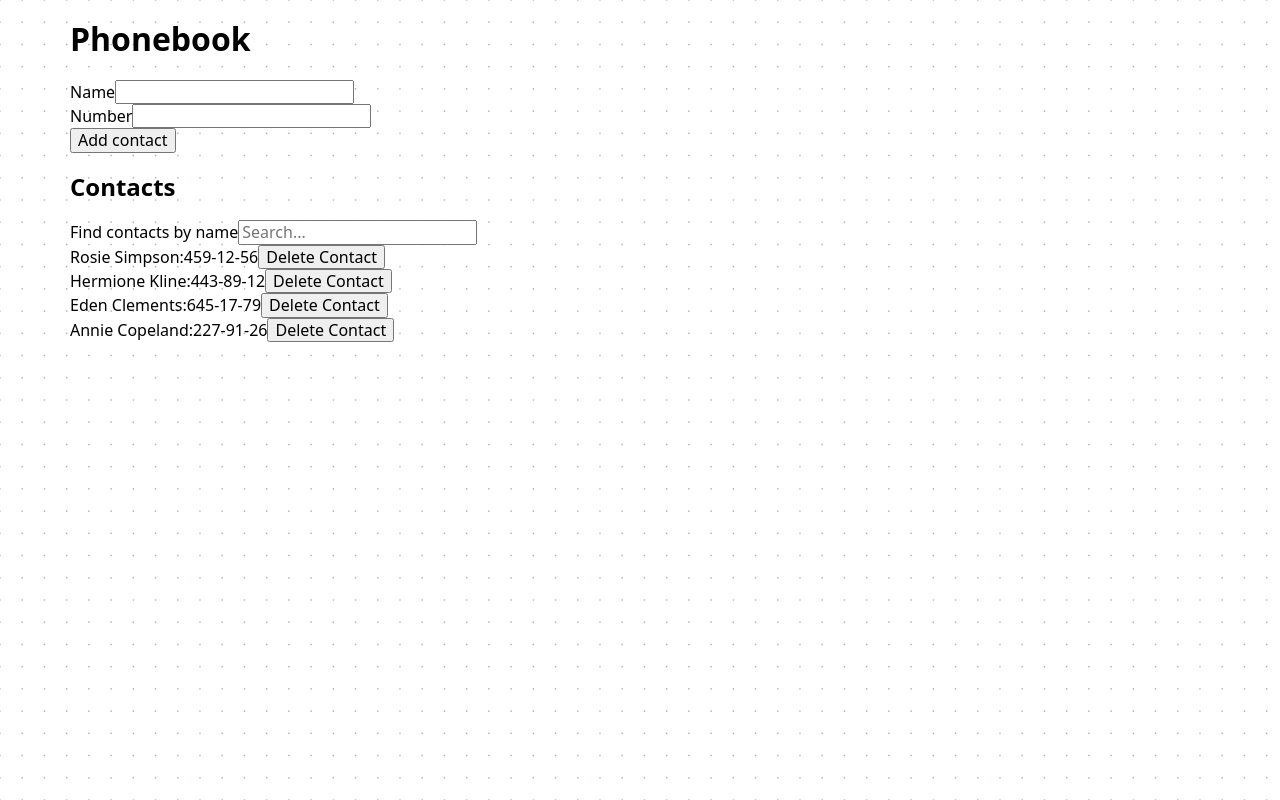
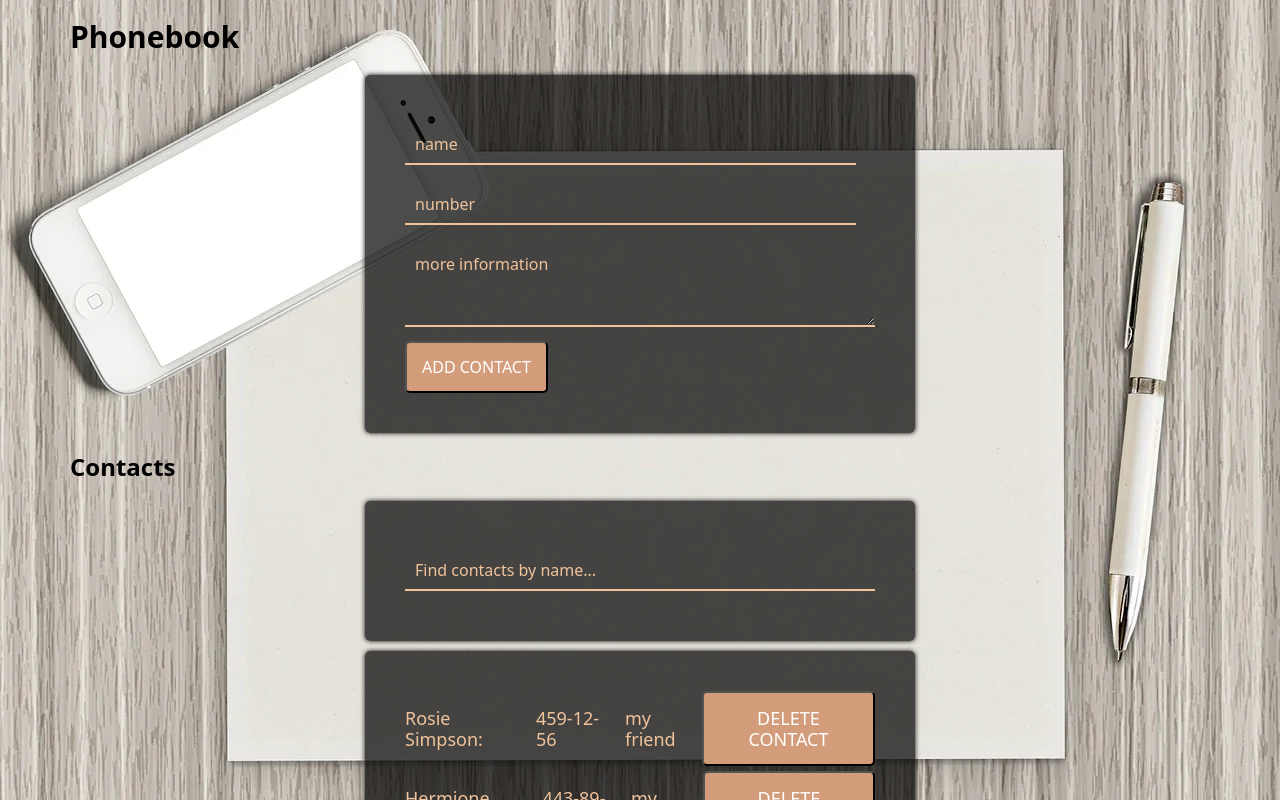
Before and after one commit to KaterynaLutska/Phonebook-React-02, a React (Create React App) app: page / in a window 1280 px wide. Shown: the top 800 px of the page. Built offline with nearby package versions, Linux system fonts and the light colour scheme.

Commit message:
add hw with css

```diff
--- a/public/index.html
+++ b/public/index.html
@@ -3,7 +3,11 @@
   <head>
     <meta charset="utf-8"/>
     <meta name="viewport" content="width=device-width, initial-scale=1" />
-    <title>hw-01</title>
+    <link rel="preconnect" href="https://fonts.gstatic.com">
+    <link href="https://fonts.googleapis.com/css2?family=Roboto:wght@300;500;700&display=swap" rel="stylesheet">
+    <link rel="preconnect" href="https://fonts.gstatic.com">
+    <link href="https://fonts.googleapis.com/css2?family=Poppins:wght@200;500;700&display=swap" rel="stylesheet">
+    <title>hw-02</title>
   </head>
   <body>
     <div id="root"></div>
--- a/src/App.css
+++ b/src/App.css
@@ -1,6 +1,8 @@
 body {
-  font-family: sans-serif;
-  background-image: url('../src/images/bg-pattern.png');
+  font-family: 'Poppins', sans-serif;
+  background: url('./images/paper-1215551_1280.webp') top center;
+  background-size: cover;
+  height: 100vh;
 }
 img {
   display: block;
@@ -17,3 +19,95 @@ ul {
 p {
   margin: 0;
 }
+
+h1 {
+  font-size: 30px;
+}
+
+.phonebook,
+.filter,
+.contact-list {
+  max-width: 550px;
+  margin: 0 auto;
+  background: rgba(0, 0, 0, 0.7);
+  padding: 40px;
+  border-radius: 5px;
+  box-shadow: 0 0 5px;
+}
+.phonebook-input-fielsds {
+  display: flex;
+  flex-direction: column;
+  margin-right: 4%;
+}
+
+.phonebook-input-fielsds .phonebook-input,
+.filter-input,
+.msg textarea {
+  margin: 10px 0;
+  background: transparent;
+  border: 0;
+  border-bottom: 2px solid #f0c39c;
+  padding: 10px;
+  color: #f0c39c;
+  width: 100%;
+}
+
+.msg textarea {
+  height: 82px;
+}
+::-moz-input-placeholder {
+  color: #f0c39c;
+}
+
+::-ms-input-placeholder {
+  color: #f0c39c;
+}
+
+::-webkit-input-placeholder {
+  color: #f0c39c;
+}
+
+.btn {
+  background: #d39d7c;
+  text-align: center;
+  padding: 15px;
+  border-radius: 5px;
+  color: #fff;
+  cursor: pointer;
+  text-transform: uppercase;
+}
+
+@media screen and (max-width: 600px) {
+  .phonebook {
+    flex-direction: column;
+  }
+  .msg textarea {
+    height: 80px;
+  }
+  .phonebook-input-fielsds,
+  .msg {
+    width: 100%;
+  }
+}
+
+.contact-item {
+  font-size: 18px;
+  color: #f0c39c;
+  display: flex;
+  justify-content: space-between;
+  align-items: center;
+  margin-bottom: 5px;
+}
+
+.contact-span {
+  margin-left: 10px;
+  margin-right: 10px;
+}
+.filter {
+  margin-bottom: 10px;
+}
+
+.contact-message {
+  font-size: 18px;
+  color: #f0c39c;
+}
--- a/src/App.js
+++ b/src/App.js
@@ -1,10 +1,7 @@
 import './App.css';
-// бібліотеки json //
+import { v4 as uuidv4 } from 'uuid';
+import { Component } from 'react';
 
-import { Component } from 'react';
-import { v4 as uuidv4 } from 'uuid';
-
-// all import //
 import Container from './components/Container/Container';
 import ContactForm from './components/ContactForm';
 import Filter from './components/Filter';
@@ -13,10 +10,30 @@ import ContactList from './components/ContactList';
 class App extends Component {
   state = {
     contacts: [
-      { id: 'id-1', name: 'Rosie Simpson', number: '459-12-56' },
-      { id: 'id-2', name: 'Hermione Kline', number: '443-89-12' },
-      { id: 'id-3', name: 'Eden Clements', number: '645-17-79' },
-      { id: 'id-4', name: 'Annie Copeland', number: '227-91-26' },
+      {
+        id: 'id-1',
+        name: 'Rosie Simpson',
+        number: '459-12-56',
+        message: 'my friend ',
+      },
+      {
+        id: 'id-2',
+        name: 'Hermione Kline',
+        number: '443-89-12',
+        message: 'my sister',
+      },
+      {
+        id: 'id-3',
+        name: 'Eden Clements',
+        number: '645-17-79',
+        message: 'courier',
+      },
+      {
+        id: 'id-4',
+        name: 'Annie Copeland',
+        number: '227-91-26',
+        message: 'my colleague',
+      },
     ],
     filter: '',
   };
@@ -31,6 +48,7 @@ class App extends Component {
         id: uuidv4(),
         name: data.name,
         number: data.number,
+        message: data.message,
       });
       this.setState({ ...contacts });
     }
@@ -59,7 +77,7 @@ class App extends Component {
           <h1>Phonebook</h1>
           <ContactForm onSubmit={this.formSubmitHandler} />
           <h2>Contacts</h2>
-          <Filter filter={this.state.filter} changeFilter={this.changeFilter} />
+          <Filter filter={filter} changeFilter={this.changeFilter} />
           <ContactList
             contacts={visibleFilter}
             onDelete={this.deleteContacts}
--- a/src/components/ContactForm/ContactForm.jsx
+++ b/src/components/ContactForm/ContactForm.jsx
@@ -1,62 +1,70 @@
 import { Component } from 'react';
+import PropTypes from 'prop-types';
 
 class ContactForm extends Component {
   state = {
     name: '',
     number: '',
+    message: '',
   };
 
   handleChange = e => {
     const { name, value } = e.currentTarget;
-
     this.setState({
-      [name]: value,
+      [name]: value, //
     });
   };
 
   handleSubmit = e => {
     e.preventDefault();
-
     this.props.onSubmit(this.state);
-
     this.reset();
   };
 
   reset = () => {
-    this.setState({ name: '', number: '' });
+    this.setState({ name: '', number: '', message: '' });
   };
 
   render() {
-    const { name, number } = this.state;
-
+    const { name, number, message } = this.state;
     return (
       <div className="phonebook">
         <form onSubmit={this.handleSubmit} className="phonebook-form">
-          <div className="phonebook-wrap">
+          <div className="phonebook-input-fielsds">
             <label htmlFor={this.nameInputId} className="phonebook-label">
-              Name
               <input
                 className="phonebook-input"
                 name="name"
                 value={name}
                 type="text"
+                placeholder="name"
+                onChange={this.handleChange}
+              ></input>
+            </label>
+            <label className="phonebook-label">
+              <input
+                className="phonebook-input"
+                name="number"
+                value={number}
+                type="tel"
+                pattern="^[ 0-9]+$"
+                placeholder="number"
                 onChange={this.handleChange}
               ></input>
             </label>
           </div>
-          <div className="phonebook-wrap">
-            <label className="phonebook-label">
-              Number
-              <input
-                className="phonebook-input"
-                name="number"
-                value={number}
-                type="text"
-                onChange={this.handleChange}
-              ></input>
-            </label>
+          <div className="msg">
+            <textarea
+              placeholder="more information"
+              className="textarea"
+              name="message"
+              value={message}
+              onChange={this.handleChange}
+            ></textarea>
+            <button type="submit" className="btn">
+              Add contact
+            </button>
           </div>
-          <button type="submit">Add contact</button>
         </form>
       </div>
     );
@@ -64,3 +72,10 @@ class ContactForm extends Component {
 }
 
 export default ContactForm;
+
+ContactForm.propTypes = {
+  name: PropTypes.string,
+  number: PropTypes.number,
+  message: PropTypes.string,
+  onSubmit: PropTypes.func,
+};
--- a/src/components/ContactList/ContactList.jsx
+++ b/src/components/ContactList/ContactList.jsx
@@ -1,15 +1,27 @@
+import PropTypes from 'prop-types';
+
 const ContactList = ({ contacts, onDelete }) => {
   return (
-    <ul>
-      {contacts.map(el => (
-        <li>
-          {el.name + ':'}
-          <span>{el.number}</span>
-          <button onClick={() => onDelete(el.id)}>Delete Contact</button>
-        </li>
-      ))}
-    </ul>
+    <>
+      <ul className="contact-list">
+        {contacts.map(el => (
+          <li key={el.id} className="contact-item">
+            {el.name + ':'}
+            <span className="contact-span">{el.number}</span>
+            <p className="contact-message">{el.message}</p>
+            <button onClick={() => onDelete(el.id)} className="btn">
+              Delete Contact
+            </button>
+          </li>
+        ))}
+      </ul>
+    </>
   );
 };
 
 export default ContactList;
+
+ContactList.propTypes = {
+  contacts: PropTypes.arrayOf(PropTypes.shape),
+  onDelete: PropTypes.func,
+};
--- a/src/components/Filter/Filter.jsx
+++ b/src/components/Filter/Filter.jsx
@@ -1,12 +1,14 @@
+import PropTypes from 'prop-types';
+
 const Filter = ({ filter, changeFilter }) => {
   return (
-    <div>
+    <div className="filter">
       <label>
-        Find contacts by name
         <input
+          className="filter-input"
           type="text"
           value={filter}
-          placeholder="Search..."
+          placeholder="Find contacts by name..."
           onChange={changeFilter}
         />
       </label>
@@ -14,3 +16,8 @@ const Filter = ({ filter, changeFilter }) => {
   );
 };
 export default Filter;
+
+Filter.protoType = {
+  filter: PropTypes.string,
+  changeFilter: PropTypes.func,
+};
```
Also changed, not shown: src/images/bg-pattern.png (deleted), src/images/paper-1215551_1280.webp (added), 10 other files (tests, documents, lock files or other folders).
